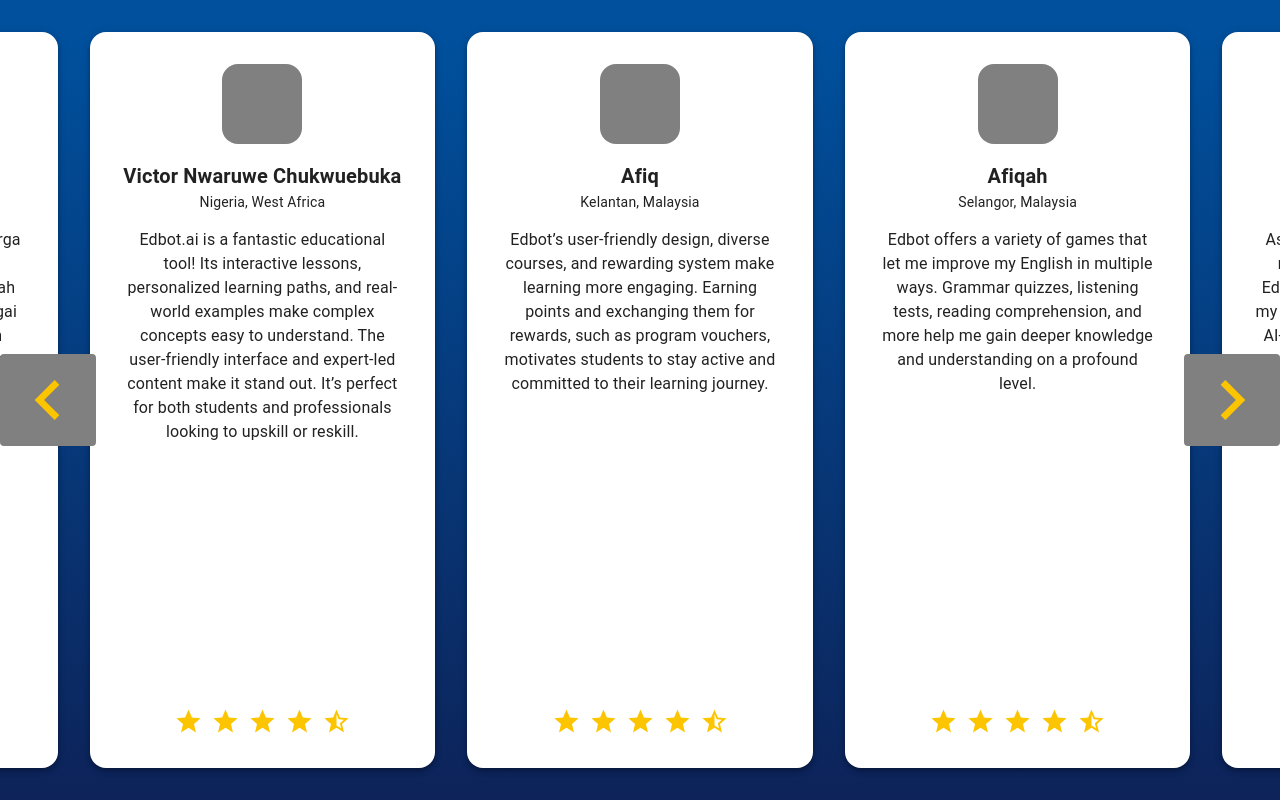
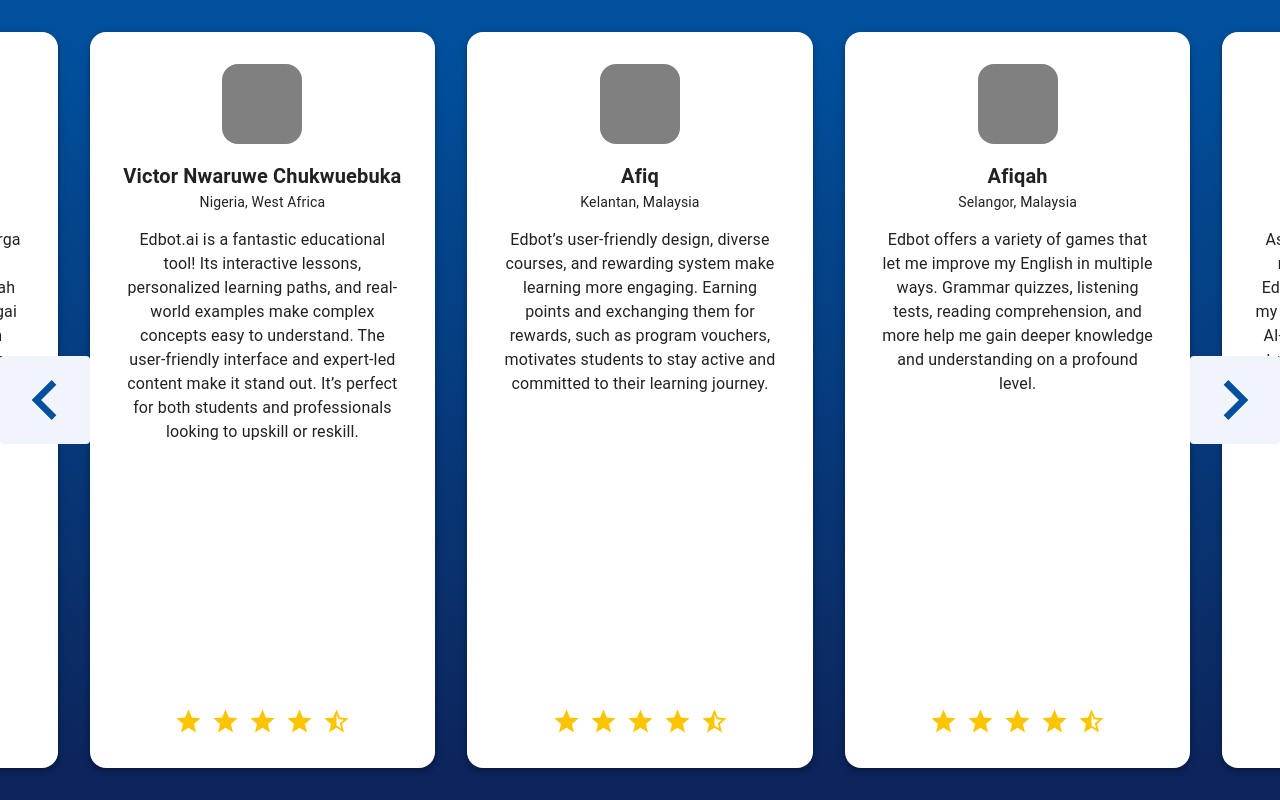
Before and after one commit to hellofromiqbal/infinite-testimonial-cards, a Next.js app: page / in a window 1280 px wide. Built offline with nearby package versions, Linux system fonts and the light colour scheme.

Commit message:
commit 17

```diff
--- a/src/app/page.tsx
+++ b/src/app/page.tsx
@@ -78,7 +78,7 @@ const testimonials = [
 ];
 
 export default function Home() {
-  const isHuaweiBrowser = navigator.userAgent.toLowerCase().includes('huawei')
+  const [isHuawei, setIsHuawei] = useState(false)
   // Function to get the custom order of testimonial indexes
   const getOrderedIndexes = (testimonials: Testimonial[]) => {
     const totalTestimonials = testimonials.length;
@@ -161,6 +161,14 @@ export default function Home() {
       }
     }
   };
+
+  useEffect(() => {
+    const isHuaweiBrowser = navigator.userAgent.toLowerCase().includes('huawei')
+    console.log(isHuaweiBrowser)
+    if (isHuawei) {
+      setIsHuawei(true)
+    }
+  }, [])
 
   return (
     <Box
@@ -261,38 +269,40 @@ export default function Home() {
         <Button
           onClick={goLeft}
           disabled={isAnimating}
+          size="small"
           sx={{
-            display: { xs: isHuaweiBrowser ? 'inherit' : 'none', lg: 'inherit' },
+            // display: { xs: isHuawei ? 'inherit' : 'none', lg: 'inherit' },
             position: 'absolute',
             left: 0,
             top: '50%',
             transform: 'translateY(-50%)',
-            bgcolor: 'gray',
+            bgcolor: '#F1F5FB',
           }}
         >
           <KeyboardArrowLeftOutlinedIcon
             sx={{
-              fontSize: '80px',
-              color: '#FDC500',
+              fontSize: { xs: '30px', sm: '80px' },
+              color: '#00509D',
             }}
           />
         </Button>
         <Button
           onClick={goRight}
           disabled={isAnimating}
+          size="small"
           sx={{
-            display: { xs: isHuaweiBrowser ? 'inherit' : 'none', lg: 'inherit' },
+            // display: { xs: isHuawei ? 'inherit' : 'none', lg: 'inherit' },
             position: 'absolute',
             right: 0,
             top: '50%',
             transform: 'translateY(-50%)',
-            bgcolor: 'gray',
+            bgcolor: '#F1F5FB',
           }}
         >
           <KeyboardArrowRightOutlinedIcon
             sx={{
-              fontSize: '80px',
-              color: '#FDC500',
+              fontSize: { xs: '30px', sm: '80px' },
+              color: '#00509D',
             }}
           />
         </Button>
```
